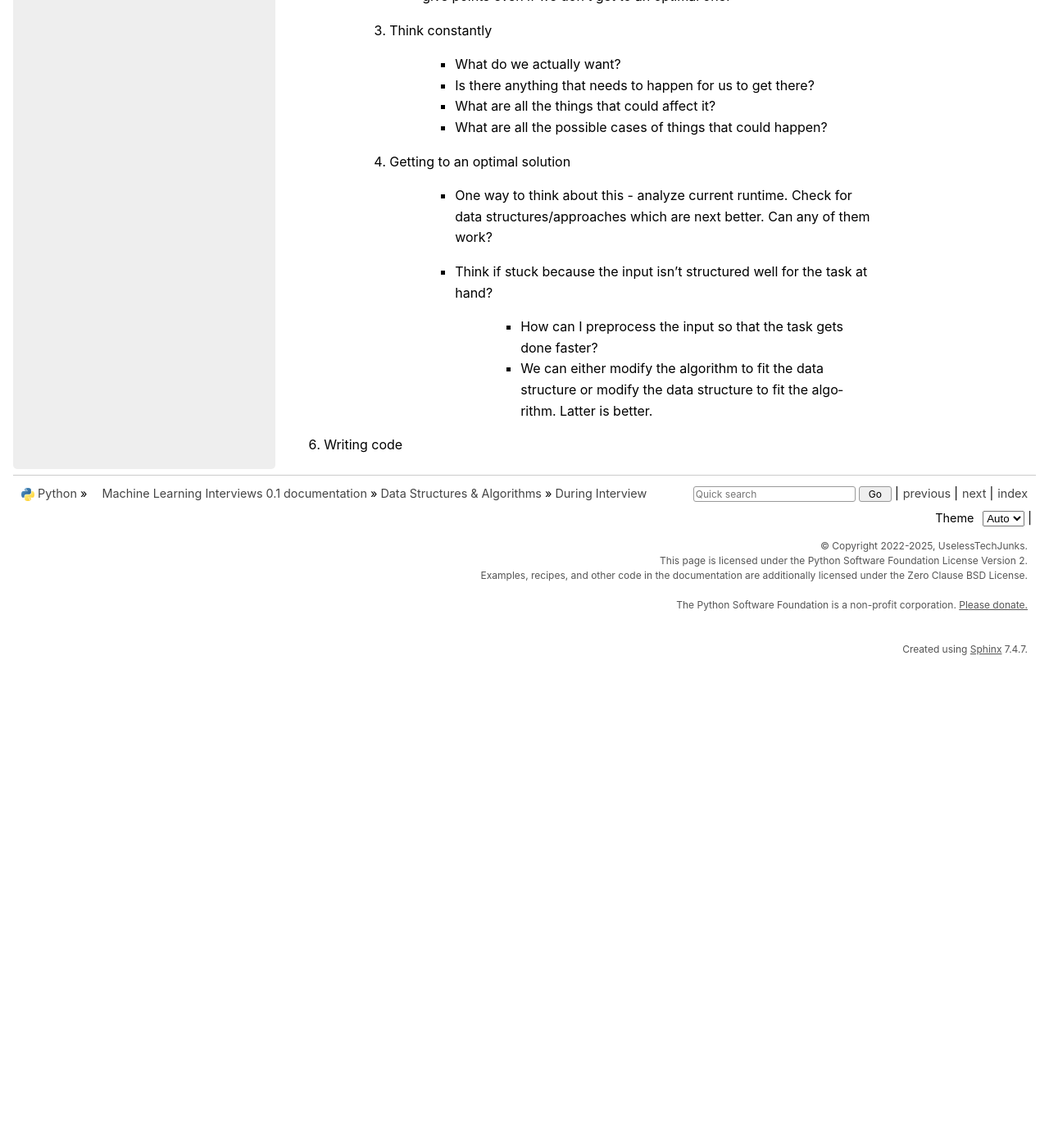
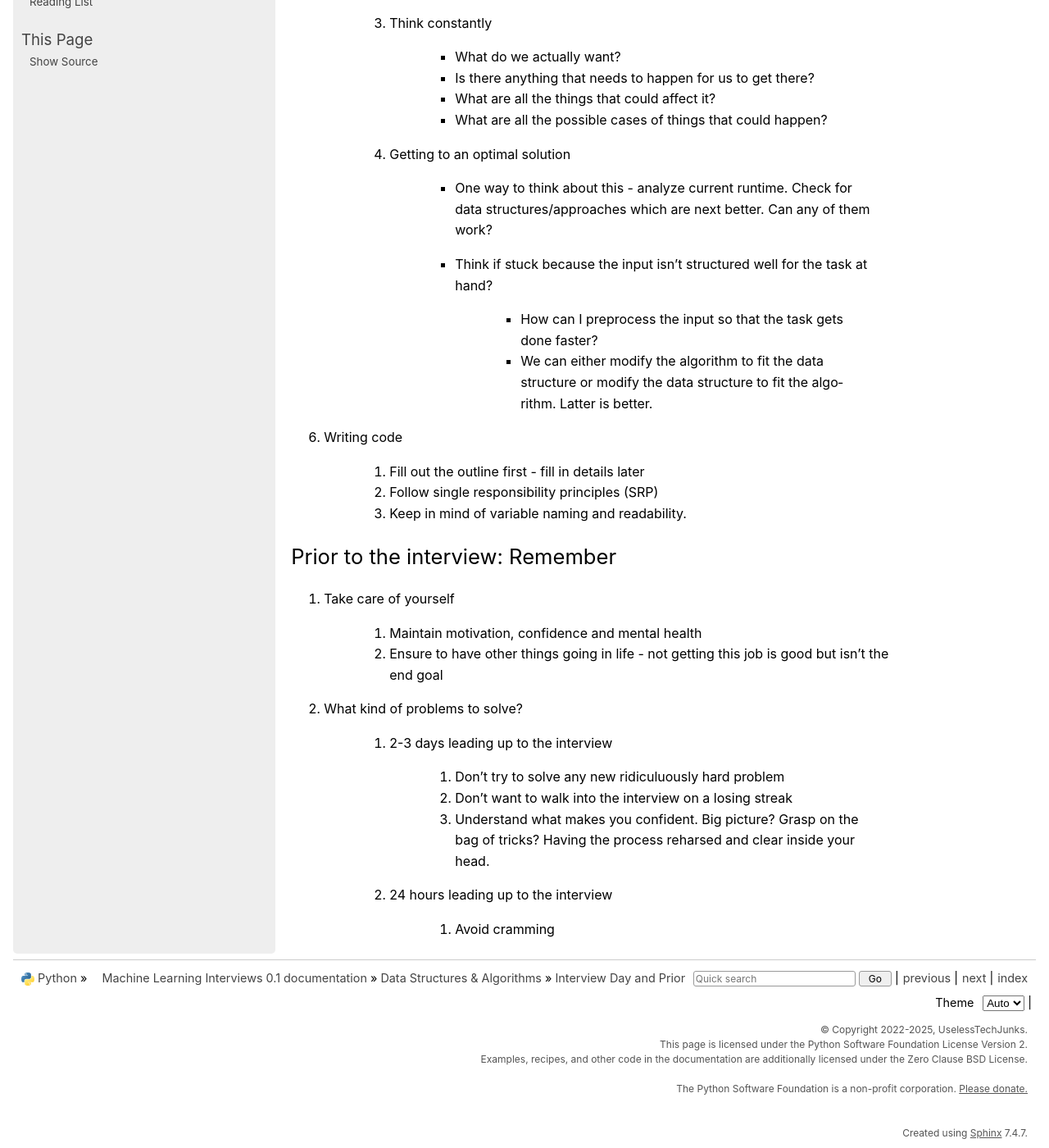
Before and after one commit to uselesstechjunks/leetcode, a Sphinx documentation site: the page built from docs/source/dsa/interview.rst, in a window 1280 px wide and 1400 px high, scrolled down 1362 px. Shown: the whole window at 82% size. Built offline with Sphinx 7.4.7, drawn with Linux system fonts in a browser that asks for light colours; pages that are not in the unit, such as notebooks, are missing from menus; before the commit the page ends 2172 px from its top, so only the background shows below that; some of the changed text lies outside the part shown.

Commit message:
Update interview.rst

```diff
--- a/docs/source/dsa/interview.rst
+++ b/docs/source/dsa/interview.rst
@@ -1,5 +1,5 @@
 ######################################################################
-During Interview
+Interview Day and Prior
 ######################################################################
 .. attention::
 	* [youtube.com] `Chris Jereza <https://www.youtube.com/watch?v=ksZ2wFRZ3gM>`_
@@ -16,8 +16,9 @@ Checklist
 #. Optimize time and space complexity.
 #. Use clear variable names and correct syntax.
 #. Wrap up efficiently.
+
 **********************************************************************
-Remember
+During the interview: Remember
 **********************************************************************
 #. Take your time - way longer than you think you need to.
 
@@ -63,3 +64,25 @@ Remember
 			- We can either modify the algorithm to fit the data structure or modify the data structure to fit the algorithm. Latter is better.
 
 #. Writing code
+
+	#. Fill out the outline first - fill in details later
+	#. Follow single responsibility principles (SRP)
+	#. Keep in mind of variable naming and readability.
+
+**********************************************************************
+Prior to the interview: Remember
+**********************************************************************
+#. Take care of yourself
+
+	#. Maintain motivation, confidence and mental health
+	#. Ensure to have other things going in life - not getting this job is good but isn't the end goal
+#. What kind of problems to solve?
+
+	#. 2-3 days leading up to the interview
+
+		#. Don't try to solve any new ridiculuously hard problem
+		#. Don't want to walk into the interview on a losing streak
+		#. Understand what makes you confident. Big picture? Grasp on the bag of tricks? Having the process reharsed and clear inside your head.
+	#. 24 hours leading up to the interview
+
+		#. Avoid cramming
```
